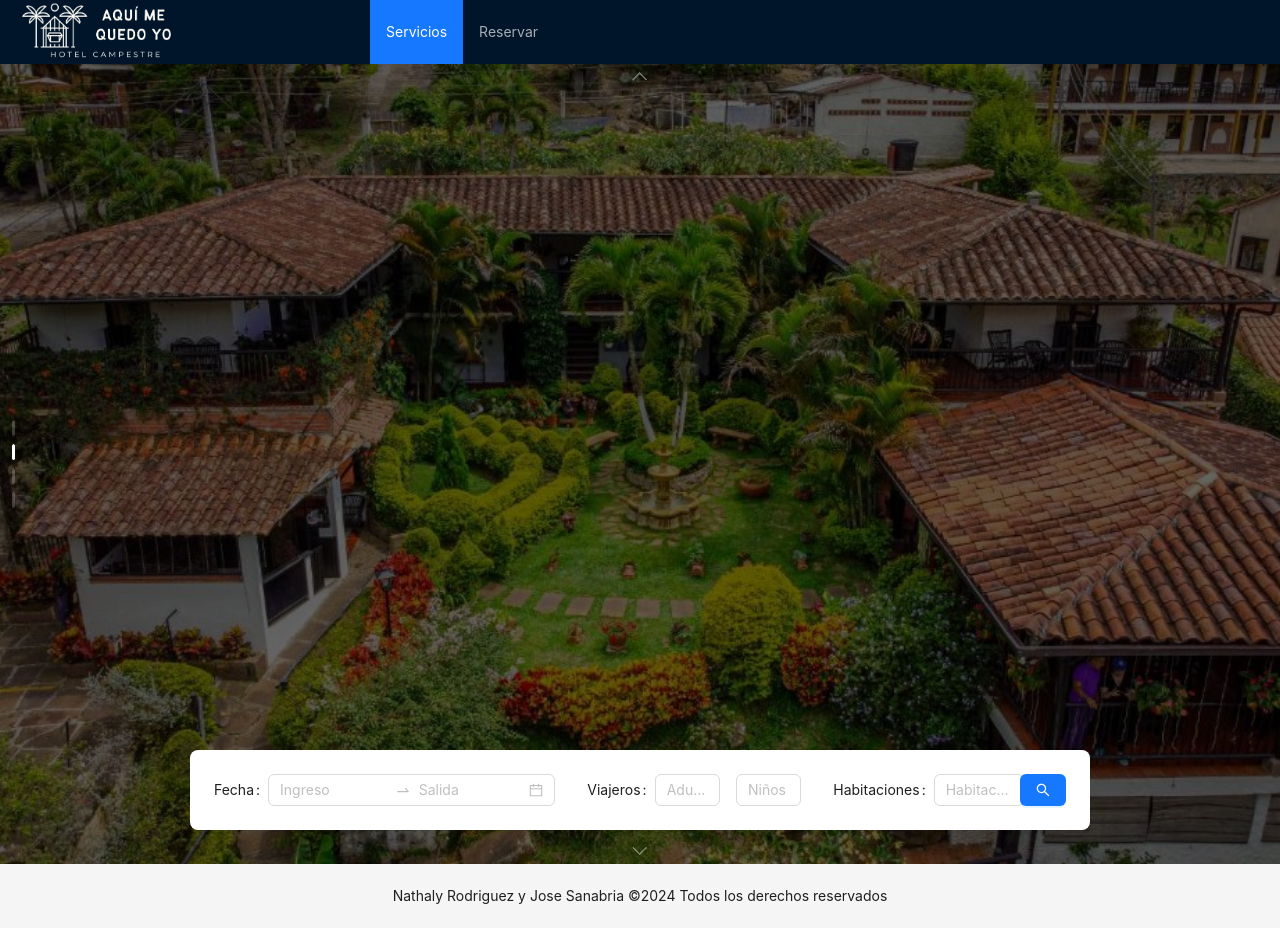
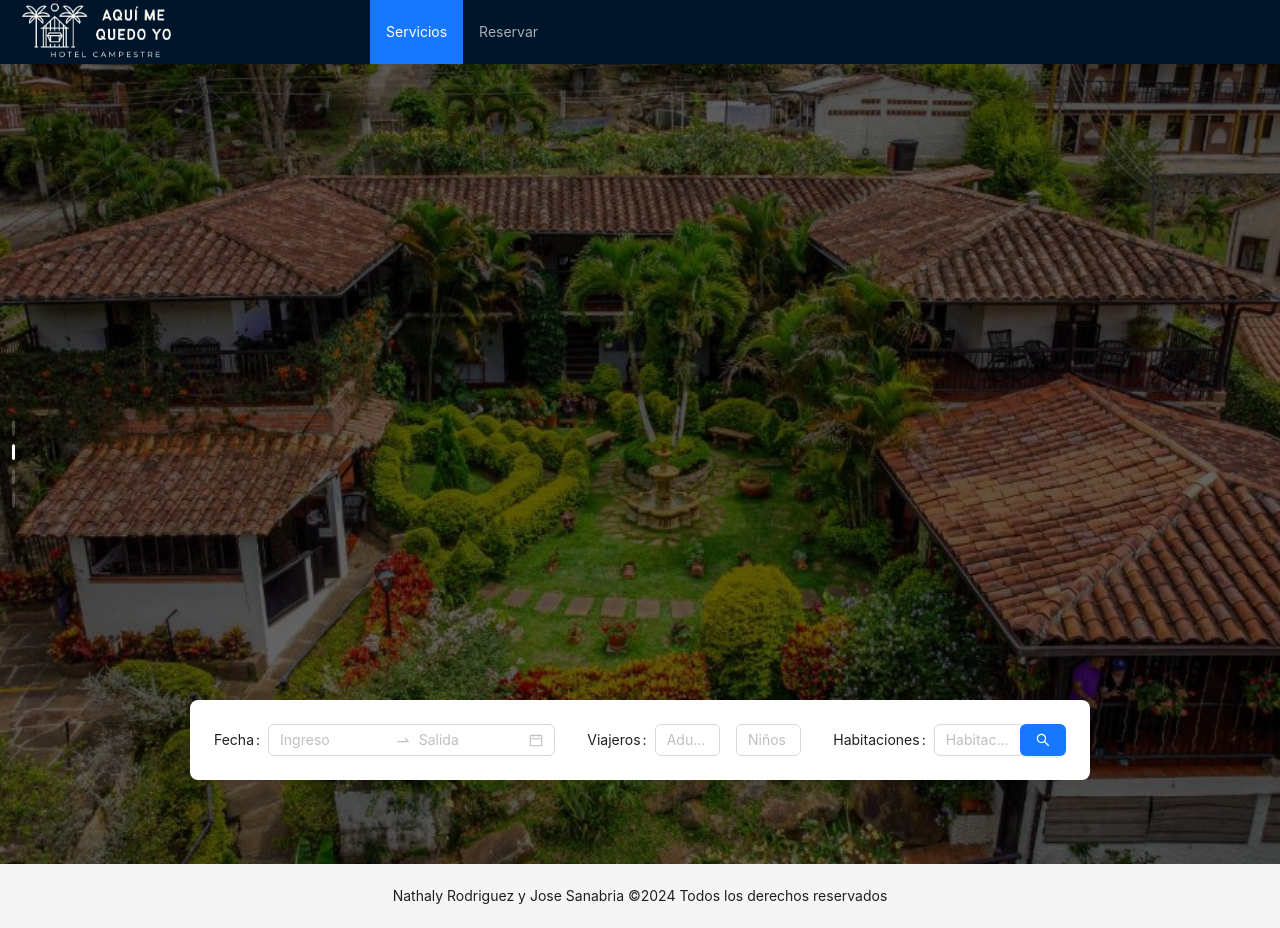
Before and after one commit to JohanViancha/aqui_me_quedo_yo_hotel, a React (Vite) app: page / in a window 1280 px wide. Built offline with nearby package versions, Linux system fonts and the light colour scheme.

Commit message:
ajustar carosel

```diff
--- a/src/pages/Home/Home.css
+++ b/src/pages/Home/Home.css
@@ -2,7 +2,7 @@
   position: sticky;
   top: 0;
   left: 0;
-  width: "100%";
+  width: 100%;
   display: "flex";
   align-items: "center";
   z-index: 10;
@@ -22,7 +22,7 @@
 .content {
   display: flex;
   justify-content: center;
-  height: 100vh;
+  height: 100%;
 }
 
 .slides {
@@ -39,7 +39,7 @@
 .card-reservation {
   max-width: 900px;
   position: absolute;
-  bottom: -30px;
+  bottom: 20px;
 }
 
 .card-reservation__travelers {
--- a/src/pages/Home/Home.jsx
+++ b/src/pages/Home/Home.jsx
@@ -61,7 +61,7 @@ const Home = () => {
 
       <Content className="content">
         <div className="slides">
-          <Carousel arrows dotPosition="left" infinite={false} autoplay>
+          <Carousel dotPosition="left" infinite={true} autoplay>
             <div className="container-carousel">
               <img src={hotel1} />
             </div>
```
